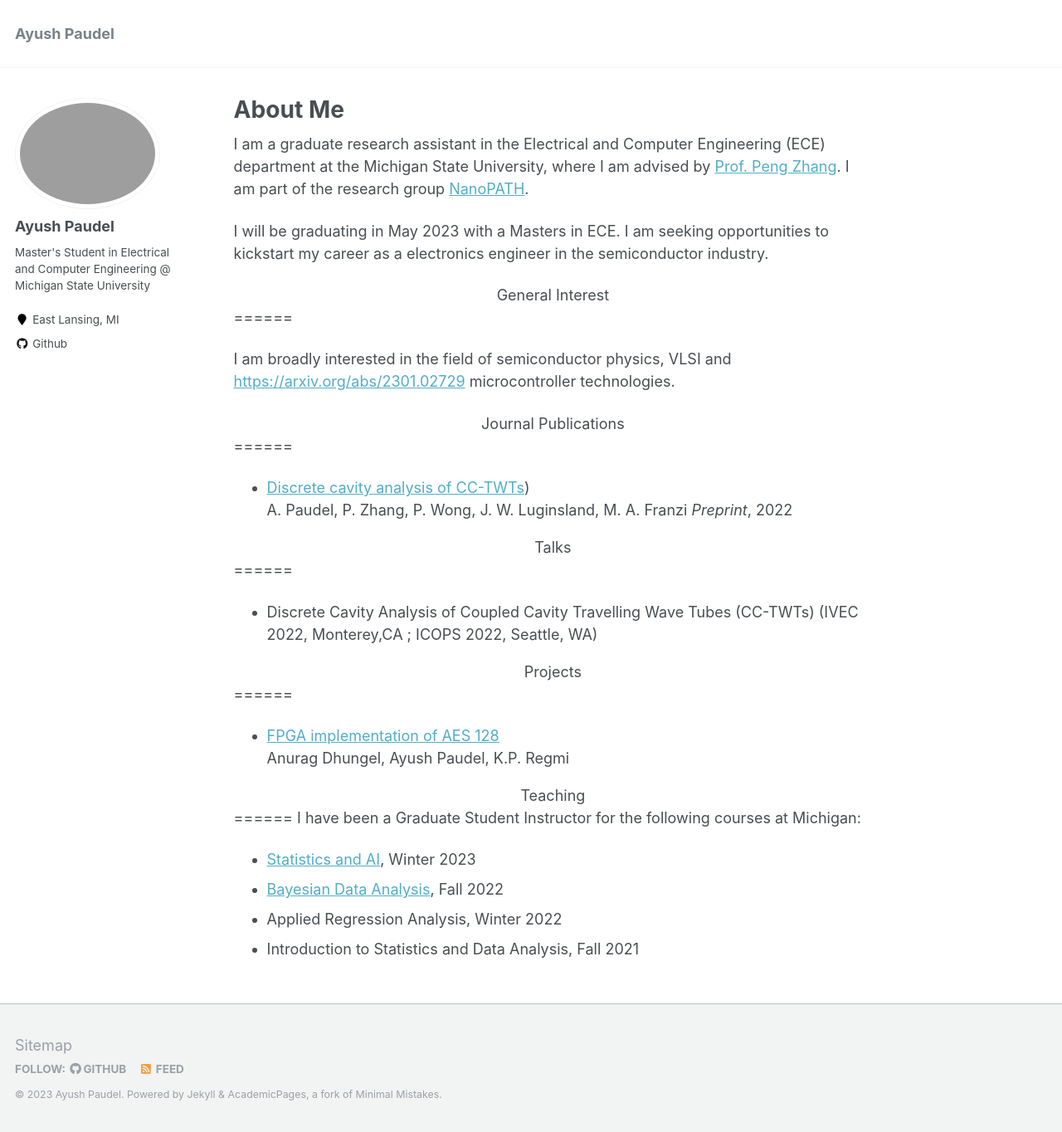
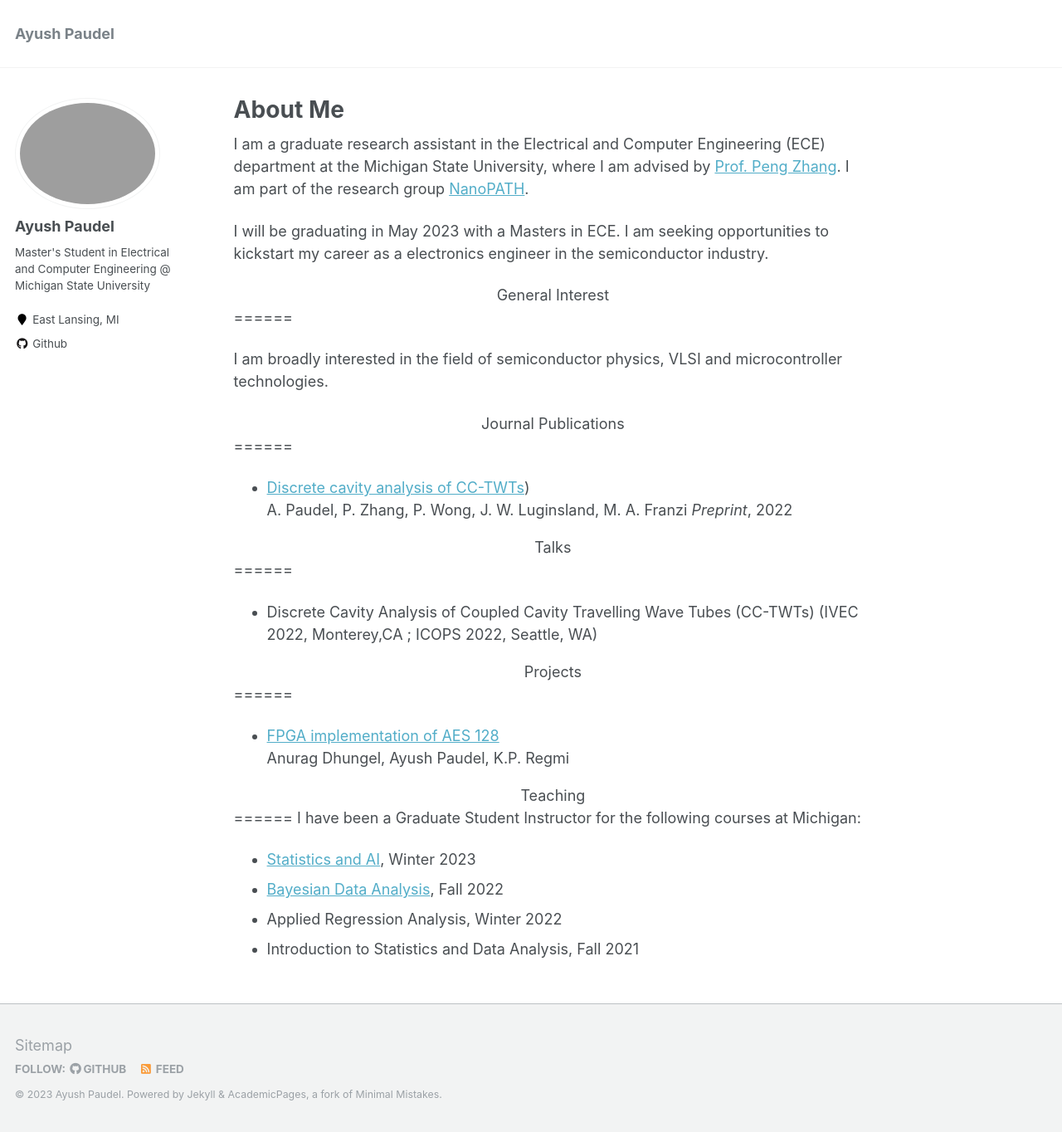
Before and after one commit to paudela11/paudela11.github.io, a Jekyll site: the page built from _pages/about.md, in a window 1280 px wide and 1364 px high. Shown: the whole window at 83% size. Built offline with Jekyll 4.4.1, drawn with Linux system fonts in a browser that asks for light colours; part of the change alters nothing that is shown.

Commit message:
Update about.md

```diff
--- a/_pages/about.md
+++ b/_pages/about.md
@@ -15,8 +15,7 @@ I am a graduate research assistant in the Electrical and Computer Engineering (E
 <center>General Interest</center>
 ======
 
-I am broadly interested in the field of semiconductor physics, VLSI and[
-https://arxiv.org/abs/2301.02729](https://ieeexplore.ieee.org/document/9813326) microcontroller technologies.
+I am broadly interested in the field of semiconductor physics, VLSI and microcontroller technologies.
 
 
 <center>Journal Publications</center>
```
